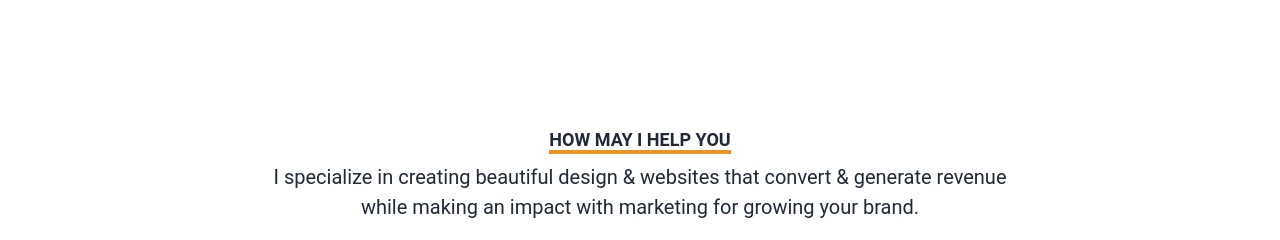
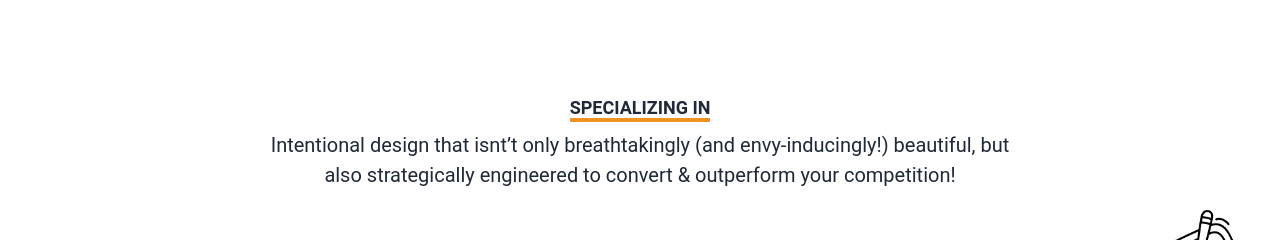
Before and after one commit to abdurrahmanrahat/agencyCope-client, a React (Vite) app: page / in a window 1280 px wide. Shown: the part 759-999 px from the top of the page. Built offline with nearby package versions, Linux system fonts and the light colour scheme.

Commit message:
specializedIn section

```diff
--- a/src/Pages/Home/Home/Home.jsx
+++ b/src/Pages/Home/Home/Home.jsx
@@ -4,12 +4,15 @@ import InfinityScroll from "../InfinityScroll/InfinityScroll";
 import ReviewSection from "../ReviewSection/ReviewSection";
 import ShopSection from "../ShopSection/ShopSection";
 import ShowServices from "../ShowServices/ShowServices";
+import SpecializeIn from "../SpecializeIn/SpecializeIn";
 import WorkSection from "../WorkSection/WorkSection";
 
 const Home = () => {
   return (
     <div>
       <BannerSection></BannerSection>
+
+      <SpecializeIn></SpecializeIn>
 
       <ShowServices></ShowServices>
 
--- /dev/null
+++ b/src/Pages/Home/SpecializeIn/SpecializeIn.jsx
@@ -0,0 +1,24 @@
+import SpecialImage from "../../../assets/home/specialized-design.png";
+
+const SpecializeIn = () => {
+  return (
+    <div className="mt-24">
+      {/* title */}
+      <div className="text-center">
+        <h4 className="uppercase text-lg font-semibold">
+          <span className="border-b-4 border-[#EE9322]">SPECIALIZING IN</span>
+        </h4>
+        <h2 className="md:text-[20px] md:w-[60%] mx-auto mt-2">
+          Intentional design that isnt’t only breathtakingly (and
+          envy-inducingly!) beautiful, but also strategically engineered to
+          convert & outperform your competition!
+        </h2>
+      </div>
+      <div>
+        <img src={SpecialImage} alt="" />
+      </div>
+    </div>
+  );
+};
+
+export default SpecializeIn;
```
